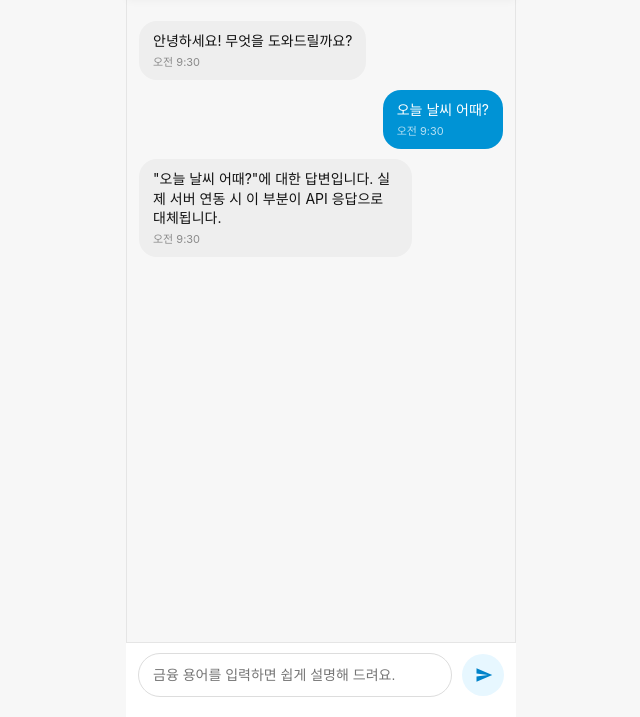
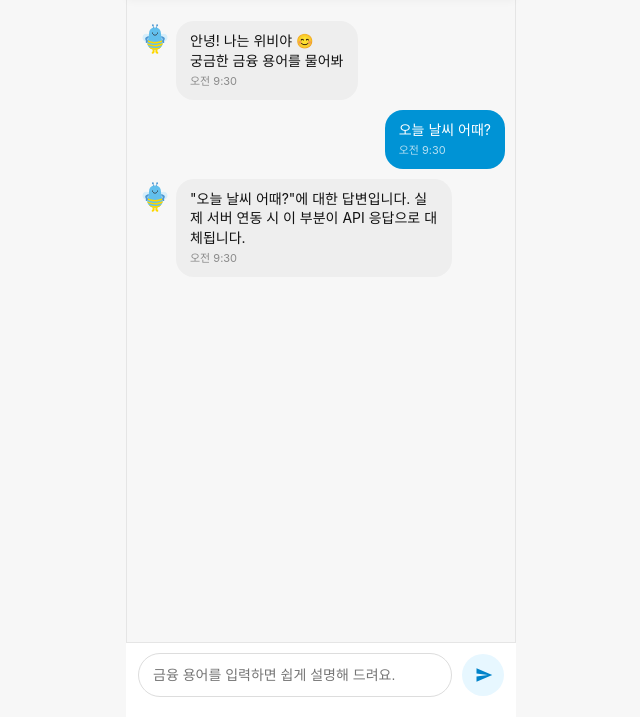
Before and after one commit to woorifisa6-chatbot/chatbot, a plain HTML site: page index.html in a window 1280 px wide. Shown: the part 83-800 px from the top of the page, without its empty margins (319-959 px from the left). Drawn offline with Linux system fonts and the light colour scheme.

Commit message:
feat: 위비 캐릭터 및 애니메이션 추가

```diff
--- a/app.js
+++ b/app.js
@@ -31,12 +31,29 @@ function escapeHtml(str) {
 function addMessage(text, type) {
   const msg = document.createElement("div");
   msg.className = `msg msg--${type}`;
-  msg.innerHTML = `
-      <div class="bubble bubble--${type}">
+
+  if (type === "bot") {
+    msg.innerHTML = `
+      <img
+        src="./assets/wibee.svg"
+        alt="Wibee"
+        class="bot-avatar"
+      />
+      <div class="bubble bubble--bot">
         <p class="bubble__text">${escapeHtml(text)}</p>
         <div class="bubble__meta">${nowTime()}</div>
       </div>
     `;
+  } else {
+    // user 메시지
+    msg.innerHTML = `
+      <div class="bubble bubble--user">
+        <p class="bubble__text">${escapeHtml(text)}</p>
+        <div class="bubble__meta">${nowTime()}</div>
+      </div>
+    `;
+  }
+
   chat.appendChild(msg);
   chat.scrollTop = chat.scrollHeight;
 }
--- a/index.html
+++ b/index.html
@@ -25,8 +25,17 @@
       <main class="chat" id="chat">
         <!-- Bot message -->
         <div class="msg msg--bot">
+          <img
+            src="./assets/wibee.svg"
+            alt="Chatbot Character"
+            class="bot-avatar"
+          />
+
           <div class="bubble bubble--bot">
-            <p class="bubble__text">안녕하세요! 무엇을 도와드릴까요?</p>
+            <p class="bubble__text">
+              안녕! 나는 위비야 😊<br />
+              궁금한 금융 용어를 물어봐
+            </p>
             <div class="bubble__meta">오전 9:30</div>
           </div>
         </div>
@@ -41,6 +50,11 @@
 
         <!-- Bot message -->
         <div class="msg msg--bot">
+          <img
+            src="./assets/wibee.svg"
+            alt="Chatbot Character"
+            class="bot-avatar"
+          />
           <div class="bubble bubble--bot">
             <p class="bubble__text">
               "오늘 날씨 어때?"에 대한 답변입니다. 실제 서버 연동 시 이 부분이
--- a/style.css
+++ b/style.css
@@ -83,19 +83,35 @@ body {
 .chat {
   flex: 1;
   overflow-y: auto;
-  padding: 14px 12px 90px;
+  padding: 14px 10px 90px;
 }
 
 /* Message row */
 .msg {
   display: flex;
   margin: 10px 0;
+  animation: bubbleIn 0.3s ease-out;
 }
 .msg--bot {
   justify-content: flex-start;
 }
 .msg--user {
   justify-content: flex-end;
+}
+
+/* Bot avatar */
+.bot-avatar {
+  width: 36px;
+  height: 36px;
+  border-radius: 50%;
+  margin-right: 3px;
+  align-self: flex-start;
+}
+
+/* Bot message row */
+.msg--bot {
+  display: flex;
+  align-items: flex-start;
 }
 
 /* Bubble */
@@ -183,3 +199,14 @@ body {
   height: 20px;
   padding-left: 2px;
 }
+
+@keyframes bubbleIn {
+  from {
+    opacity: 0;
+    transform: translateY(30px);
+  }
+  to {
+    opacity: 1;
+    transform: translateY(0);
+  }
+}
```
Also changed, not shown: assets/signature.svg (deleted), assets/wibee.svg (added).
